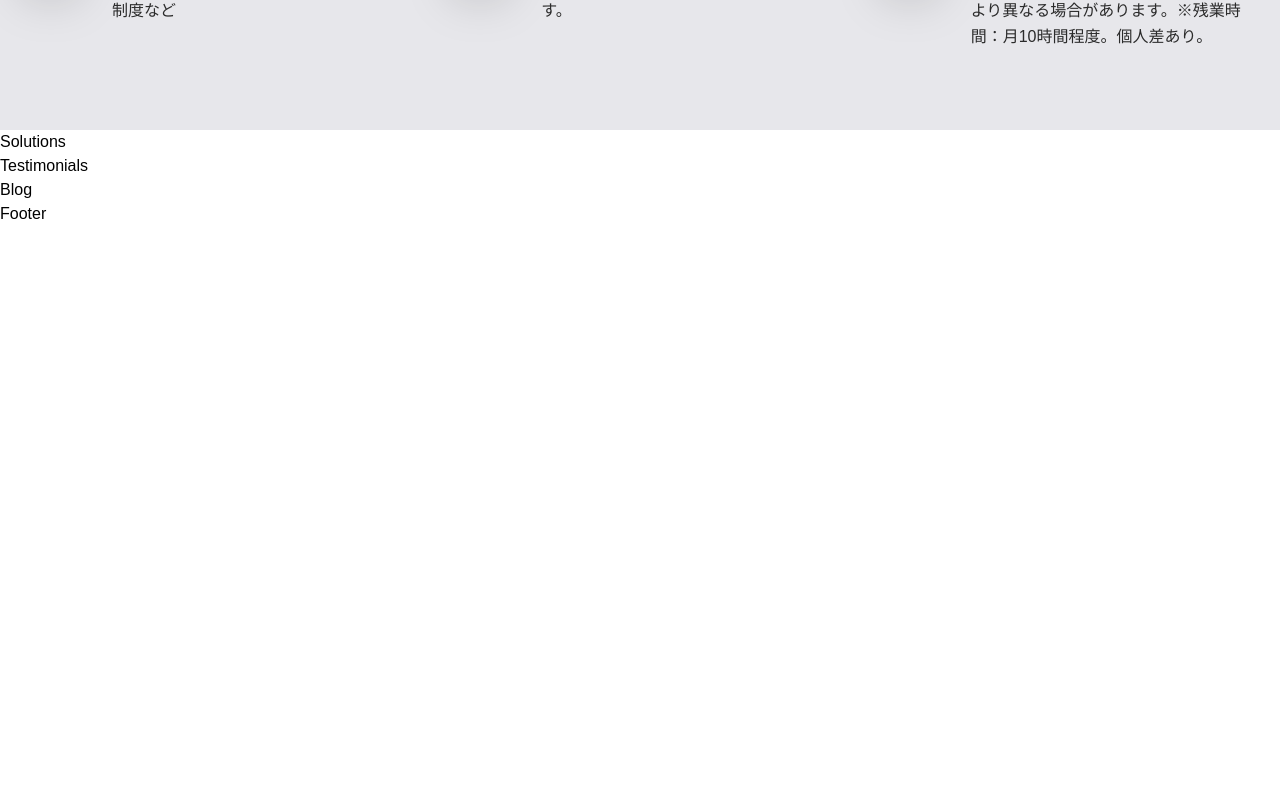
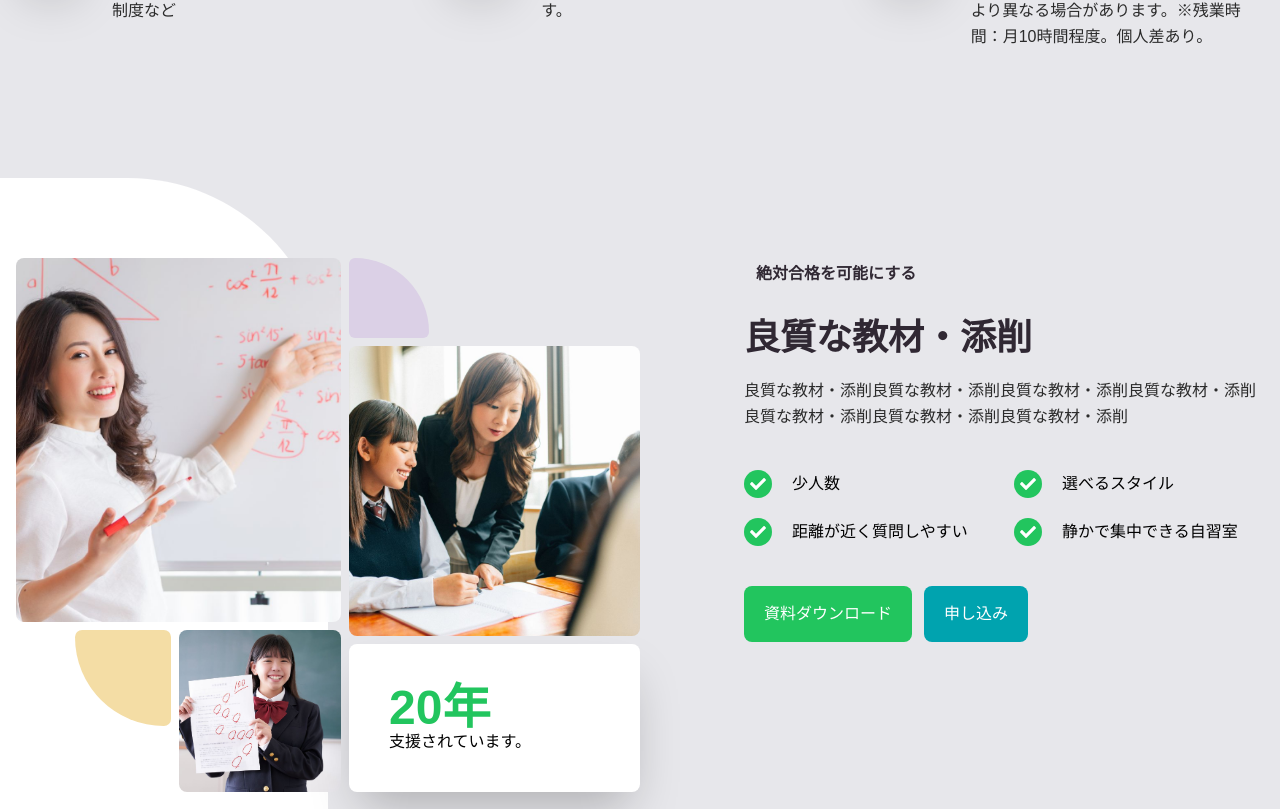
Before and after one commit to tajimamsk/next-tailwind-hp, a Next.js app: page / in a window 1280 px wide. Shown: the part 1851-2660 px from the top of the page. Before the commit the page ends 2077 px from the top, so only its background shows below. Built offline with nearby package versions, Linux system fonts and the light colour scheme; a web font is replaced by a local one.

Commit message:
スタイリング

```diff
--- a/components/Services.js
+++ b/components/Services.js
@@ -8,8 +8,8 @@
 const servicesContent = {
   text: {
     subtitle: "グローシードの特徴",
-    title: "Reactに強い!",
-    description: "React! React! React! React! React! React! React!",
+    title: "React!",
+    description: "React! React! Recoil! Redux! React! React! React!",
   },
   items: [
     {
--- a/components/Solutions.js
+++ b/components/Solutions.js
@@ -1,7 +1,170 @@
+import Image from "next/image";
+import Link from "next/link";
 import React from "react";
+import { FaCheck } from "react-icons/fa";
+
+const solutionsContent = {
+  text: {
+    subtitle: "絶対合格を可能にする",
+    title: "良質な教材・添削",
+    description:
+      "良質な教材・添削良質な教材・添削良質な教材・添削良質な教材・添削良質な教材・添削良質な教材・添削良質な教材・添削",
+    features: [
+      {
+        title: "少人数",
+      },
+      {
+        title: "選べるスタイル",
+      },
+      {
+        title: "距離が近く質問しやすい",
+      },
+      {
+        title: "静かで集中できる自習室",
+      },
+    ],
+  },
+  images: {
+    img1: "/assets/solution-img-1.jpg",
+    img2: "/assets/solution-img-2.jpg",
+    img3: "/assets/solution-img-3.jpg",
+  },
+  experience: {
+    year: "20年",
+    label: "支援されています。",
+  },
+};
 
 const Solutions = () => {
-  return <div>Solutions</div>;
+  return (
+    <section id="solutions" className="py-32 bg-light overflow-x-hidden">
+      <div className="container px-4 mx-auto flex">
+        <div className="lg:flex space-x-2 justify-between">
+          {/* left */}
+          <div
+            className="
+            lg:w-6/12 relative mb-10 lg:mb-0 z-10
+            before:content-[' '] before:absolute before:right-1/2 before:w-screen
+            before:rounded-tr-[200px] before:z-[-1] before:rounded-br-3xl
+            before:py-28 before:-top-20 before:bg-white before:-bottom-20"
+          >
+            <div className="flex gap-2">
+              <div className="flex flex-col space-y-2">
+                <Image
+                  src={solutionsContent.images.img1}
+                  width={626}
+                  height={640}
+                  alt="imag1"
+                  className="object-cover h-full w-full rounded-lg"
+                />
+
+                <div className="flex justify-end gap-2">
+                  {/* bottom */}
+                  {/* 黄色 */}
+                  <div className="w-4/12 flex">
+                    <div className="ml-auto">
+                      <div
+                        className="bg-yellowLight w-10 h-10
+                        lg:w-24 lg:h-24 rounded-2xl rounded-bl-[200px]"
+                      />
+                    </div>
+                  </div>
+
+                  <div className="w-6/12">
+                    <Image
+                      src={solutionsContent.images.img3}
+                      width={626}
+                      height={640}
+                      alt="imag3"
+                      className="object-cover h-full w-full rounded-lg"
+                    />
+                  </div>
+                </div>
+              </div>
+
+              <div className="mt-auto">
+                <div className="flex flex-col gap-2">
+                  {/* むらさき */}
+                  <div>
+                    <div
+                      className="bg-purpleLight w-10 h-10
+                      lg:w-20 lg:h-20 rounded-2xl rounded-tr-[200px]"
+                    />
+                  </div>
+
+                  <div>
+                    <Image
+                      src={solutionsContent.images.img2}
+                      width={547}
+                      height={573}
+                      alt="imag2"
+                      className="object-cover h-full w-full rounded-lg"
+                    />
+                  </div>
+
+                  <div>
+                    <div className="p-4 lg:p-10 shadow-2xl rounded-lg bg-white w-full leading-5">
+                      <strong className="block font-bold text-green-500 text-xl lg:text-5xl">
+                        {solutionsContent.experience.year}
+                      </strong>
+                      <span>{solutionsContent.experience.label}</span>
+                    </div>
+                  </div>
+                </div>
+              </div>
+            </div>
+          </div>
+
+          {/* right */}
+          <div className="lg:w-5/12">
+            <span
+              className="inline-block py-1 pl-3 text-heading font-semibold relative mb-7
+              before:content-[' '] before:absolute before:w-2/3
+            before:bg-pinkLight before:left-0 before:top-0 before:bottom-0 before:-z-10"
+            >
+              {solutionsContent.text.subtitle}
+            </span>
+            <h2 className="text-heading text-2xl lg:text-4xl font-bold mb-5">
+              {solutionsContent.text.title}
+            </h2>
+            <p className="text-body leading-relaxed mb-10">
+              {solutionsContent.text.description}
+            </p>
+            <ul
+              className="grid grid-cols-1 sm:grid-cols-2
+            w-full gap-4 md:gap-5 mb-10"
+            >
+              {solutionsContent.text.features.map((item, index) => {
+                return (
+                  <li
+                    key={index}
+                    className="flex flex-grow items-center space-x-5"
+                  >
+                    <span
+                      className="w-7 h-7 rounded-full bg-green-500 flex
+                      items-center justify-center"
+                    >
+                      <FaCheck className="text-white" />
+                    </span>
+                    <span>{item.title}</span>
+                  </li>
+                );
+              })}
+            </ul>
+            {/* button */}
+            <div className="flex space-x-3">
+              <Link href={""} className="btnGreen">
+                資料ダウンロード
+              </Link>
+              <Link href={""} className="btnBlue">
+                申し込み
+              </Link>
+            </div>
+          </div>
+        </div>
+      </div>
+    </section>
+  );
 };
 
 export default Solutions;
```
